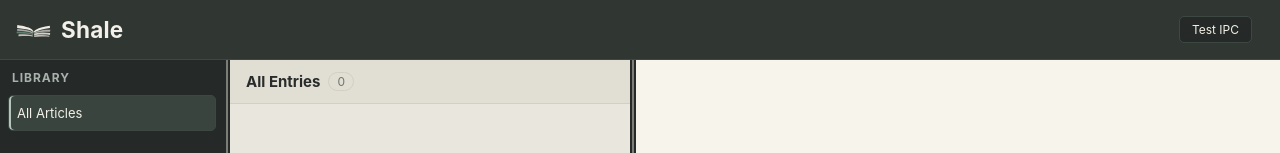
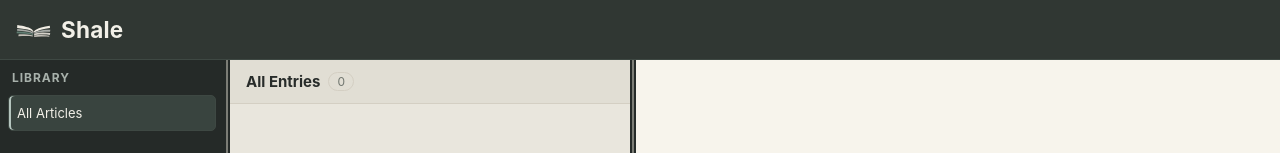
Before and after one commit to qytlix/readability-multiplatform, a React (Vite) app: page / in a window 1280 px wide. Shown: the top 153 px of the page. Built offline with nearby package versions, Linux system fonts and the light colour scheme.

Commit message:
delete Test IPC bottom

```diff
--- a/src/renderer/App.tsx
+++ b/src/renderer/App.tsx
@@ -30,7 +30,6 @@ export const App = () => {
     { publishedAt: string; id: number } | undefined
   >(undefined);
   const [hasMoreEntries, setHasMoreEntries] = useState(true);
-  const [ipcStatus, setIpcStatus] = useState<string>('');
 
   const loadFeeds = useCallback(async (showLoadingState = true) => {
     setLoadingFeeds(true);
@@ -196,20 +195,6 @@ export const App = () => {
     }
   }, [handleSyncAll, loadFeeds]);
 
-  const handleTestIpc = useCallback(async () => {
-    setIpcStatus('Testing IPC...');
-    try {
-      const response = await window.shaleAPI.system.ping();
-      if (response.ok === true && response.message === 'pong') {
-        setIpcStatus('IPC OK: pong');
-      } else {
-        setIpcStatus('IPC failed');
-      }
-    } catch {
-      setIpcStatus('IPC failed');
-    }
-  }, []);
-
   const hasNoFeeds = feedLoadStatus === 'success' && feeds.length === 0;
   const visibleEntries = hasNoFeeds ? [] : entries;
 
@@ -220,10 +205,6 @@ export const App = () => {
           <img className="app-brand-mark" src={shaleMark} alt="" />
           <span>Shale</span>
         </h1>
-        <button type="button" onClick={handleTestIpc}>
-          Test IPC
-        </button>
-        <span className="ipc-status">{ipcStatus}</span>
       </header>
 
       <WorkspaceLayout
--- a/src/renderer/index.css
+++ b/src/renderer/index.css
@@ -112,15 +112,6 @@ a:focus-visible {
 .app-header button:focus-visible,
 .app-sidebar button:focus-visible {
   outline-color: var(--accent-light);
-}
-
-.ipc-status {
-  min-width: 0;
-  overflow: hidden;
-  font-size: 12px;
-  color: var(--slate-muted);
-  text-overflow: ellipsis;
-  white-space: nowrap;
 }
 
 .app-body {
```
